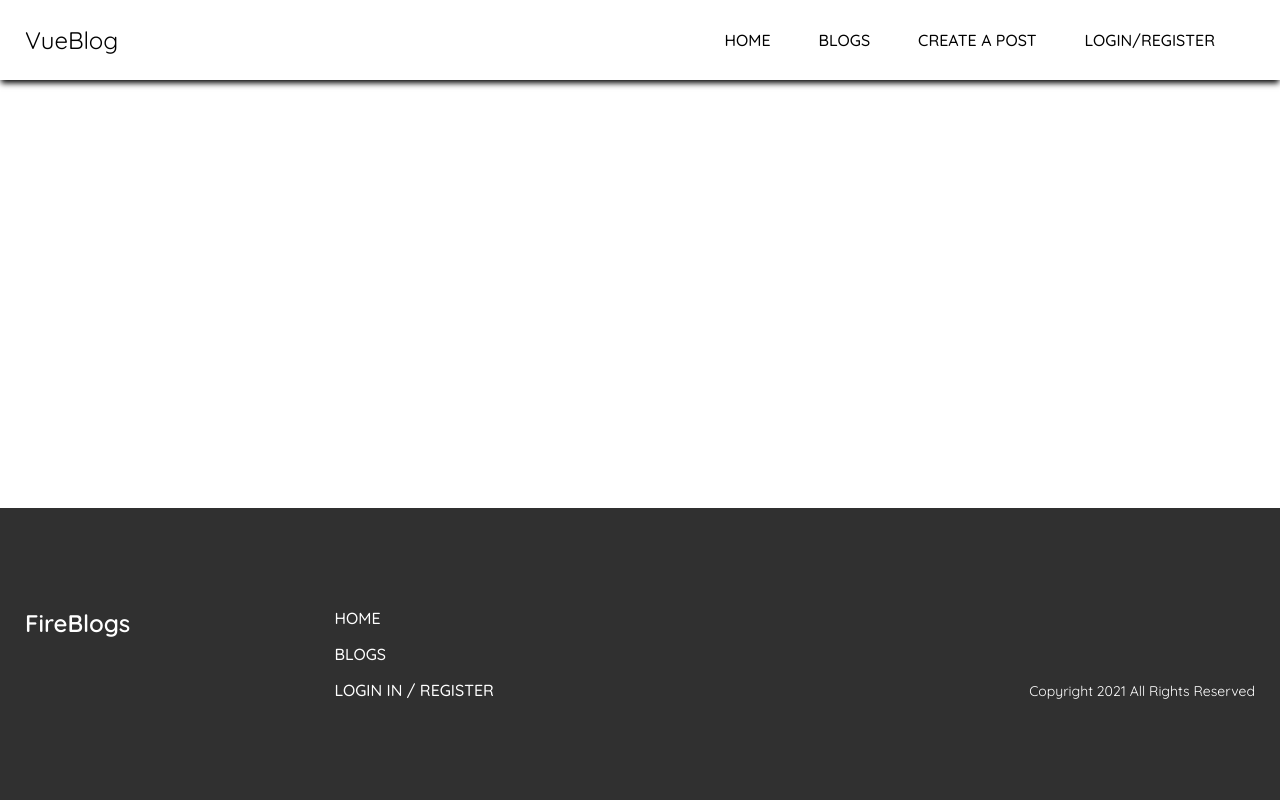
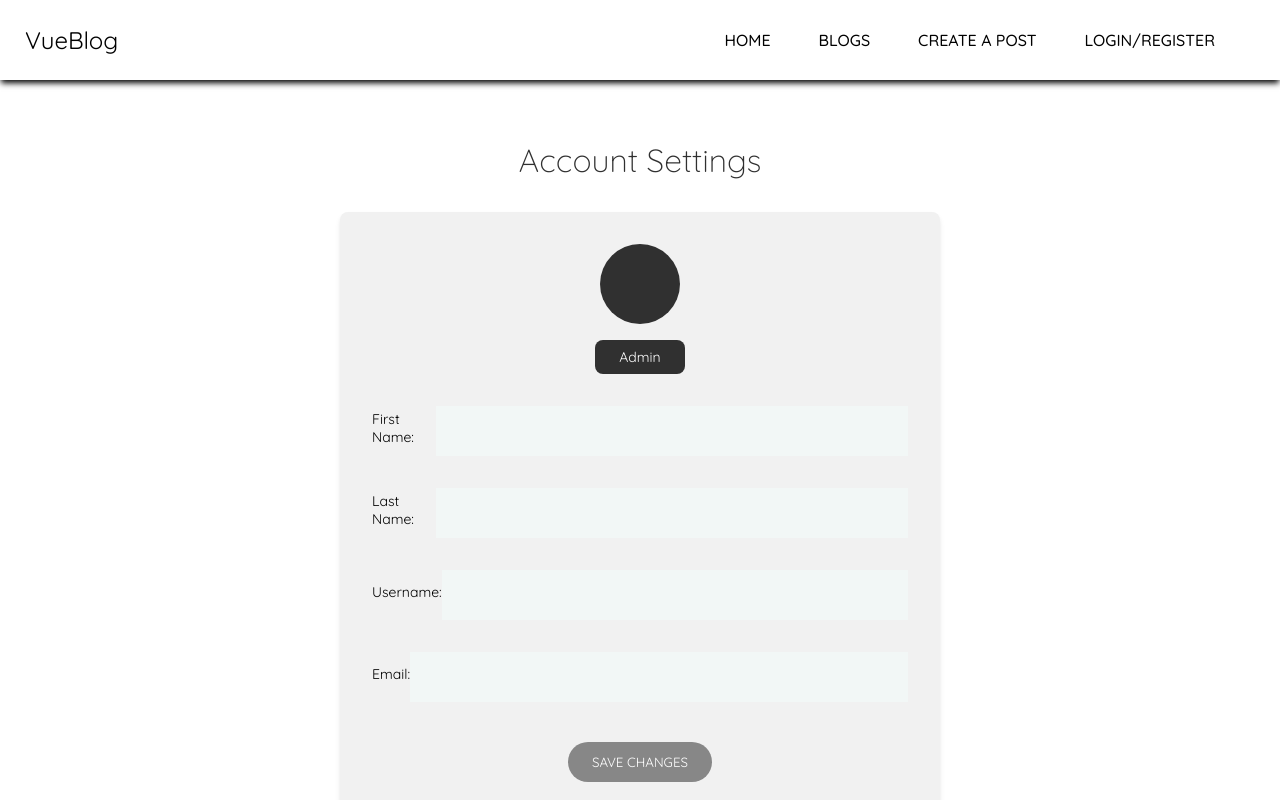
Before and after one commit to giangarof98/vblog, a Vue app: page /profile in a window 1280 px wide. Shown: the top 800 px of the page. Built offline with nearby package versions, Linux system fonts and the light colour scheme; no server answers.

Commit message:
style for profile

```diff
--- a/src/components/Navigation.vue
+++ b/src/components/Navigation.vue
@@ -24,12 +24,12 @@
                         </div>
                         <div class="options">
                             <div class="option">
-                                <router-link class="option" to="#">
+                                <router-link class="option" :to="{name:'Profile'}">
                                     <p>Profile</p>
                                 </router-link>
                             </div>
                             <div class="option">
-                                <router-link class="option" to="#">
+                                <router-link class="option" :to="{name:'Admin'}">
                                     <p>Admin</p>
                                 </router-link>
                             </div>
@@ -108,17 +108,17 @@
 }
 </script>
 
-<style >
-
-img{
-    height: 30px;
-}
+<style scoped>
 
 header{
     padding: 0 25px;
     box-shadow: 0 4px 6px -1px;
     z-index: 99;
 }
+img{
+    height: 30px;
+}
+
 
 .link{
     font-weight: 500;
--- a/src/router/index.js
+++ b/src/router/index.js
@@ -5,6 +5,9 @@
 import Login from '../views/Login.vue';
 import Register from '../views/Register.vue';
 import ForgotPassword from '../views/ForgotPassword.vue';
+
+import Profile from '../views/Profile.vue';
+import Admin from '../views/Admin.vue';
 
 const routes = [
   {
@@ -47,6 +50,22 @@
       title: 'ForgotPassword'
     }
   },
+  {
+    path: '/profile',
+    name: 'Profile',
+    component: Profile,
+    meta:{
+      title: 'Profile'
+    }
+  },
+  {
+    path: '/admin',
+    name: 'Admin',
+    component: Admin,
+    meta:{
+      title: 'Admin'
+    }
+  },
 ];
 
 const router = createRouter({
--- /dev/null
+++ b/src/views/Admin.vue
@@ -0,0 +1,13 @@
+<template>
+
+</template>
+
+<script>
+export default {
+
+}
+</script>
+
+<style scoped>
+
+</style>
--- /dev/null
+++ b/src/views/Profile.vue
@@ -0,0 +1,131 @@
+<template>
+  <div class="profile">
+    <Modal v-if="modalActive" :modalMessage="modalMessage" v-on:close-modal="closeModal" />
+    <div class="container">
+      <h2>Account Settings</h2>
+      <div class="profile-info">
+        <div class="initials">{{ $store.state.profileInitials }}</div>
+        <div class="admin-badge">
+          <span>Admin</span>
+        </div>
+        <div class="input">
+          <label for="firstName">First Name:</label>
+          <input type="text" id="firstName" v-model="firstName" />
+        </div>
+        <div class="input">
+          <label for="lastName">Last Name:</label>
+          <input type="text" id="lastName" v-model="lastName" />
+        </div>
+        <div class="input">
+          <label for="username">Username:</label>
+          <input type="text" id="username" v-model="username" />
+        </div>
+        <div class="input">
+          <label for="email">Email:</label>
+          <input disabled type="text" id="email" v-model="email" />
+        </div>
+        <button @click="updateProfile">Save Changes</button>
+      </div>
+    </div>
+  </div>
+</template>
+
+<script>
+import Modal from '@/components/Modal.vue'
+export default {
+    name:'Profile',
+    components:{
+        Modal
+    },
+    data(){
+        return {
+            modalMessage: 'Changes were saved!',
+            modalActive: null,
+            firstName:'',
+            lastName:'',
+            username:'',
+            email:'',
+
+
+        }
+    },
+    methods:{
+
+    },
+    computed:{
+
+    }
+}
+</script>
+
+<style scoped>
+.profile .container {
+    max-width: 1000px;
+    justify-content: center;
+    padding: 60px 25px;
+}
+h2 {
+    text-align: center;
+    margin-bottom: 16px;
+    font-weight: 300;
+    font-size: 32px;
+}
+.profile-info {
+    border-radius: 8px;
+    box-shadow: 0 4px 6px -1px rgba(0, 0, 0, 0.1), 0 2px 4px -1px rgba(0, 0, 0, 0.06);
+    padding: 32px;
+    background-color: #f1f1f1;
+    display: flex;
+    flex-direction: column;
+    max-width: 600px;
+    margin: 32px auto;
+}
+.initials {
+    position: initial;
+    width: 80px;
+    height: 80px;
+    font-size: 32px;
+    background-color: #303030;
+    color: #fff;
+    display: flex;
+    align-self: center;
+    align-items: center;
+    justify-content: center;
+    border-radius: 50%;
+}
+.admin-badge {
+    display: flex;
+    align-self: center;
+    font-size: 14px;
+    padding: 8px 24px;
+    border-radius: 8px;
+    background-color: #303030;
+    margin: 16px 0;
+    text-align: center;
+    text-transform: capitalize;
+}
+.admin-badge span{
+    color: #fff;
+}
+.input {
+    margin: 16px 0;
+}
+label {
+    font-size: 14px;
+    display: block;
+    padding-bottom: 6px;
+}
+input {
+    width: 100%;
+    border: none;
+    background-color: #f2f7f6;
+    padding: 8px;
+    height: 50px;
+}
+input:focus {
+    outline: none;
+}
+button {
+    align-self: center;
+}
+</style>
```
